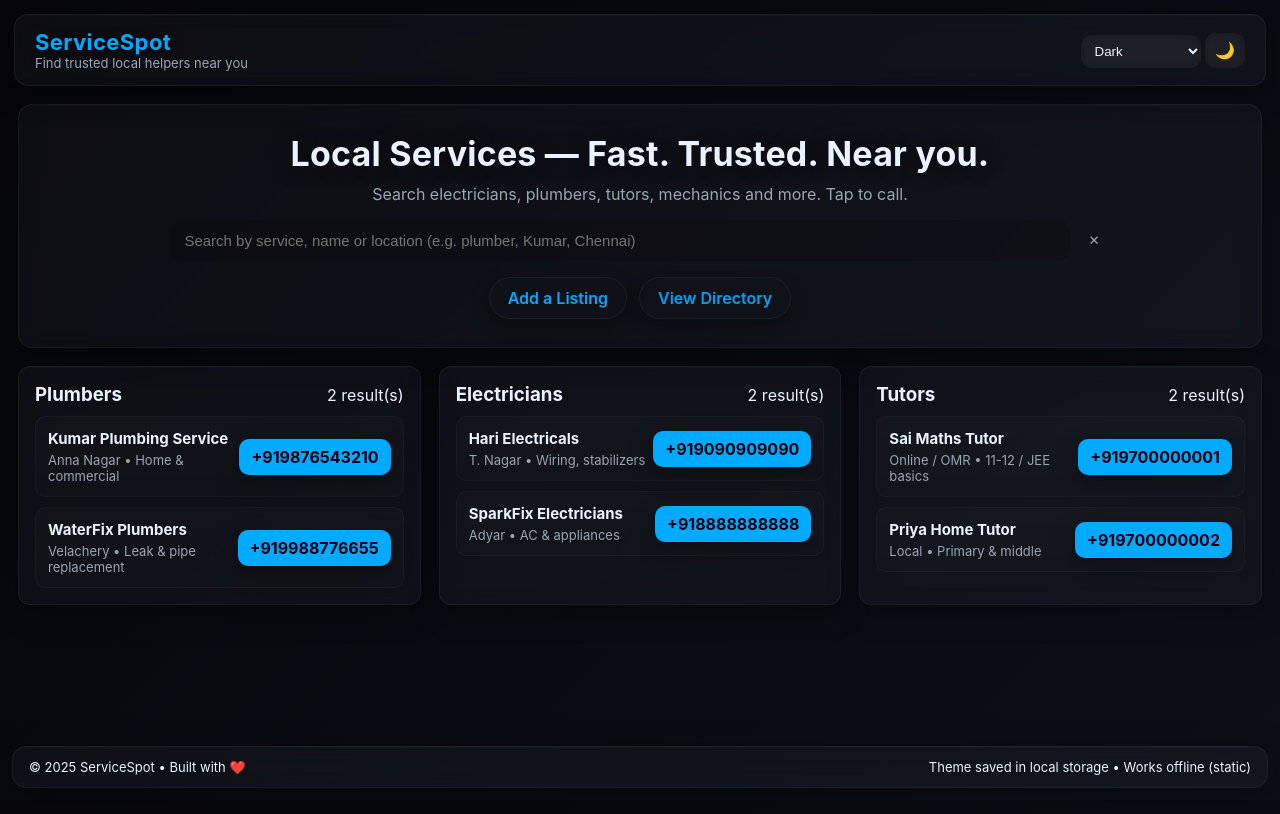
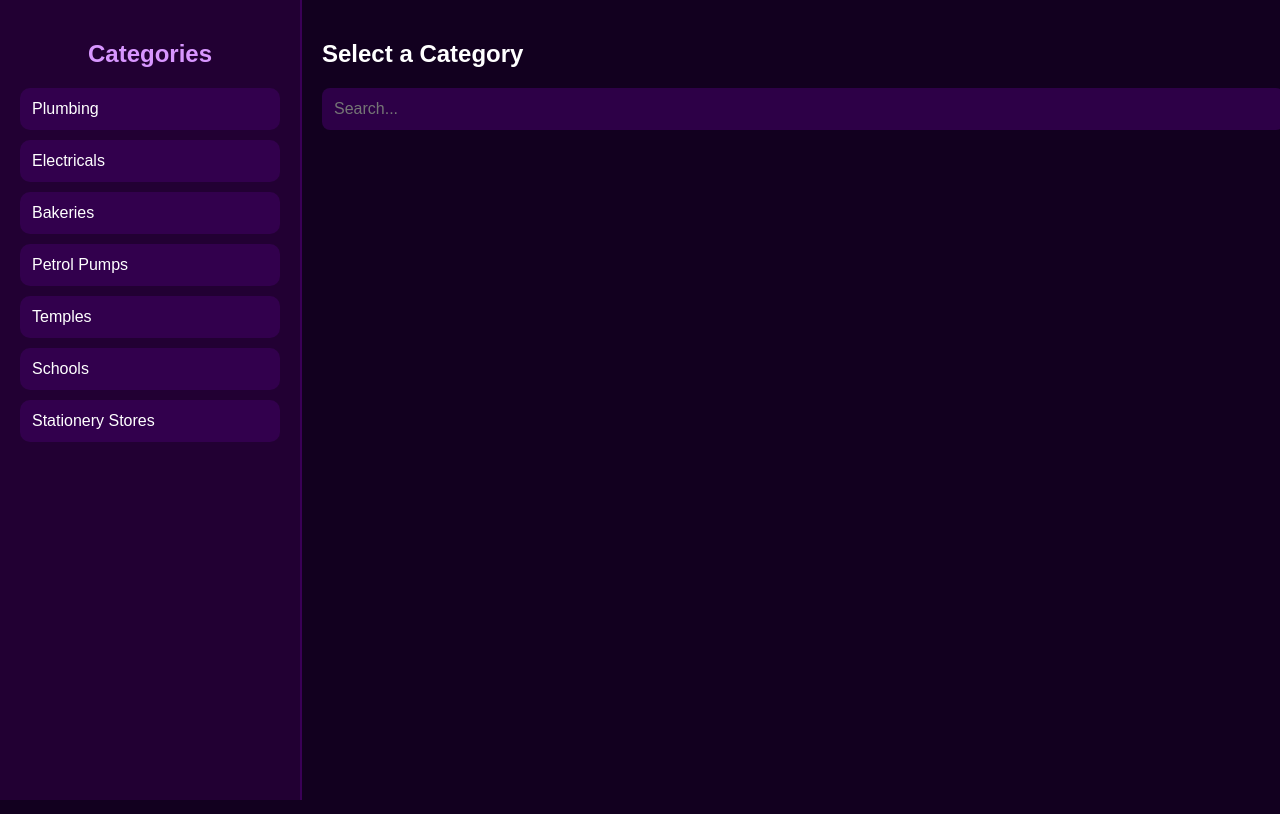
Before and after one commit to snithishkumar28092006-hash/local-services-directory, a plain HTML site: page index.html in a window 1280 px wide. Drawn offline with Linux system fonts and the light colour scheme.

Commit message:
Revamp index.html for local services directory
Updated the HTML structure and styles for the local services directory. Enhanced the layout with a sidebar for categories and improved the overall design.

```diff
--- a/index.html
+++ b/index.html
@@ -1,60 +1,229 @@
 <!DOCTYPE html>
 <html lang="en">
 <head>
-  <meta charset="utf-8" />
-  <meta name="viewport" content="width=device-width,initial-scale=1" />
-  <title>Local Services Directory</title>
-  <link rel="stylesheet" href="style.css" />
+<meta charset="UTF-8">
+<meta name="viewport" content="width=device-width, initial-scale=1.0">
+<title>Local Directory</title>
+
+<style>
+    body {
+        margin: 0;
+        font-family: Arial, sans-serif;
+        background: #12001f;
+        color: white;
+    }
+
+    .container {
+        display: flex;
+        height: 100vh;
+    }
+
+    /* Sidebar */
+    .sidebar {
+        width: 260px;
+        background: #220033;
+        padding: 20px;
+        overflow-y: auto;
+        border-right: 2px solid #3a0057;
+    }
+
+    .sidebar h2 {
+        text-align: center;
+        color: #d896ff;
+    }
+
+    .category {
+        padding: 12px;
+        background: #32004d;
+        border-radius: 10px;
+        margin-bottom: 10px;
+        cursor: pointer;
+        transition: 0.3s;
+    }
+
+    .category:hover {
+        background: #5e0096;
+    }
+
+    /* Main Content */
+    .main {
+        flex: 1;
+        padding: 20px;
+        overflow-y: auto;
+    }
+
+    .search-box input {
+        width: 100%;
+        padding: 12px;
+        border-radius: 8px;
+        border: none;
+        outline: none;
+        font-size: 16px;
+        background: #2d0047;
+        color: white;
+    }
+
+    .item-card {
+        background: #2d0047;
+        padding: 15px;
+        border-radius: 12px;
+        margin: 10px 0;
+        border: 1px solid #5e0096;
+    }
+
+    .item-card:hover {
+        background: #43006b;
+    }
+</style>
+
 </head>
 <body>
-  <header class="site-header glass">
-    <div class="left">
-      <h1 class="logo">ServiceSpot</h1>
-      <p class="tag">Find trusted local helpers near you</p>
+
+<div class="container">
+
+    <!-- Sidebar -->
+    <div class="sidebar">
+        <h2>Categories</h2>
+        <div class="category" onclick="loadCategory('plumbing')">Plumbing</div>
+        <div class="category" onclick="loadCategory('electricals')">Electricals</div>
+        <div class="category" onclick="loadCategory('bakeries')">Bakeries</div>
+        <div class="category" onclick="loadCategory('petrol')">Petrol Pumps</div>
+        <div class="category" onclick="loadCategory('temples')">Temples</div>
+        <div class="category" onclick="loadCategory('schools')">Schools</div>
+        <div class="category" onclick="loadCategory('stationery')">Stationery Stores</div>
     </div>
 
-    <div class="right controls">
-      <div class="theme-controls">
-        <select id="themeSelector" aria-label="Choose theme">
-          <option value="light">Light</option>
-          <option value="dark" selected>Dark</option>
-          <option value="purple">Purple</option>
-          <option value="green">Green</option>
-        </select>
+    <!-- Main Content -->
+    <div class="main">
+        <h2 id="title">Select a Category</h2>
 
-        <button id="modeToggle" title="Toggle light / dark">🌙</button>
-      </div>
-    </div>
-  </header>
-
-  <main>
-    <section class="hero glass">
-      <div class="hero-inner">
-        <h2>Local Services — Fast. Trusted. Near you.</h2>
-        <p>Search electricians, plumbers, tutors, mechanics and more. Tap to call.</p>
-
-        <div class="search-row">
-          <input id="searchBox" type="search" placeholder="Search by service, name or location (e.g. plumber, Kumar, Chennai)" />
-          <button id="clearSearch" title="Clear search">✕</button>
+        <div class="search-box">
+            <input type="text" id="search" placeholder="Search..." onkeyup="searchItems()">
         </div>
 
-        <div class="quick-links">
-          <a class="neon-btn" id="addListing" href="#" target="_blank">Add a Listing</a>
-          <a class="neon-btn ghost" id="viewAll" href="#directory">View Directory</a>
-        </div>
-      </div>
-    </section>
+        <div id="items"></div>
+    </div>
 
-    <section id="directory" class="directory">
-      <div id="categoryContainer" class="category-container"></div>
-    </section>
-  </main>
+</div>
 
-  <footer class="site-footer glass">
-    <div>© <span id="year"></span> ServiceSpot • Built with ❤️</div>
-    <div class="footer-links">Theme saved in local storage • Works offline (static)</div>
-  </footer>
 
-  <script src="script.js"></script>
+<script>
+const data = {
+    plumbing: [
+        "Royal Plumbing Works", "Perfect Pipe Fittings", "A1 Plumbing Mart",
+        "Metro Plumbing Services", "HydroFix Plumbing", "AquaLine Repairs",
+        "BlueDrop Plumbers", "LeakStop Solutions", "PipeMaster Agency",
+        "FlowRight Plumbing", "WaterPro Experts", "Sanjay Plumbing Store",
+        "UltraFix Plumbers", "Prime Pipeline Services", "RapidFix Plumbing",
+        "Modern Pipe House", "AquaTech Works", "CityLine Plumbers",
+        "PipePoint Traders", "SuperFlow Repairs", "Star Plumbing Agency",
+        "SilverPipe Works", "CleanFlow Fixers", "PipeForce Services",
+        "WaterMax Plumbing", "PipeZone Store", "TurboFlow Repairs",
+        "Reliable Plumbing Hub", "TrueFix Pipes", "PlumbCare Solutions",
+        "Rainbow Plumbing", "ProLine Plumbers", "QuickPipe Repairs",
+        "AquaServ Services", "DeepFlow Plumbing", "RoyalLine Pipes",
+        "SwiftFix Plumbing", "PipeWorld Traders", "MetroLine Services",
+        "GoldenTap Plumbing", "RapidDrop Works", "Omega Pipe House",
+        "PrimeFix Plumbing", "LineMaster Repairs", "WaterPlus Plumbers",
+        "LeakLess Solutions", "TopLine Plumbing"
+    ],
+
+    electricals: [
+        "City Electricals", "Spark Power House", "VoltFix Electricals",
+        "PowerPro Agencies", "Star Light Electricals", "GlowTech Traders",
+        "MegaVolt Store", "BrightPower Solutions", "ElectroFix Works",
+        "PowerWave Services", "LightMax Traders", "ShineStar Electricals",
+        "Royal Electric House", "CityGlow Store", "HiVolt Electric Mart",
+        "ChargeUp Electricals", "SparkLight Works", "Modern Electric Zone",
+        "PrimePower Traders", "Electra World", "MetroVolt Electricals",
+        "ProLight Power", "TrueVolt Services", "RapidShock Repairs",
+        "StarBeam Electricals", "PowerLine Fixers", "GlowHub Store",
+        "ElectroWave Mart", "SilverSpark Power", "BrightLine Electricals",
+        "UltraVolt Services", "Fusion Electric House", "ThunderFix Works",
+        "LightWorld Traders", "SkyVolt Electricals", "HighBeam Power",
+        "OmegaGlow Traders", "ElectroMaster Shop", "SunVolt Electricals"
+    ],
+
+    bakeries: [
+        "SweetTreat Bakery", "GoldenCrust Bakes", "CakeLand Bakers",
+        "FreshBake House", "Royal Oven", "SoftBite Bakery",
+        "CreamyCakes Center", "BakeWorld", "BreadHeaven",
+        "SugarBerry Bakers", "DreamCakes", "DailyBread Store",
+        "HappyBites Bakery", "ChocolateCrust House", "SweetOven Bakery",
+        "BlueBerry Cakes", "FreshLoaf Store", "ButterMelt Bakery",
+        "CakeSpot", "YummyCrust Bakes", "FreshBite House",
+        "CreamBell Bakers", "MagicBake", "BreadBox Store",
+        "BakeMagic House", "OvenKing Bakers", "CakeCorner",
+        "SoftLoaf Bakery", "RoyalPastry House", "DailyCake Store"
+    ],
+
+    petrol: [
+        "Indian Oil Petrol Pump", "HP Petrol Pump", "BPCL Fuel Station",
+        "Essar Petrol Pump", "Reliance Petrol Station", "Shell Fuel Center",
+        "EcoFuel Pump", "CityFuel Station", "Metro Petroleum",
+        "Highway Fuel Plaza", "RoyalFuel Point", "SafeRide Petrol Pump",
+        "QuickFill Station", "TurboFuel Outlet", "FreshFuel Center",
+        "Prime Petrol Pump", "UltraFuel Services", "AutoLine Fuel Station"
+    ],
+
+    temples: [
+        "Ganesha Temple", "Murugan Temple", "Shiva Temple",
+        "Amman Kovil", "Ranganathar Temple", "Vishnu Temple",
+        "Hanuman Temple", "Ayyappa Swamy Temple", "Kaliamman Temple",
+        "Perumal Temple", "Vinayagar Kovil", "Marriamman Temple",
+        "Sri Krishna Temple", "Lakshmi Narayana Temple",
+        "Balamurugan Temple", "Sai Baba Temple", "Navagraha Temple",
+        "Iskcon Temple", "Sivan Koil", "Karuppasamy Temple"
+    ],
+
+    schools: [
+        "Govt Higher Secondary School", "Vivekananda Matric School",
+        "Kendriya Vidyalaya", "Bharathi Vidyalaya", "GreenField School",
+        "St. Joseph School", "Modern Senior Secondary School",
+        "National Public School", "Oxford English School",
+        "Sunrise Academy", "City Central School",
+        "Royal International School", "Little Flower School",
+        "Holy Angels School", "Rainbow Matric School",
+        "Saraswathi Vidyalaya", "St. Xavier School",
+        "Global Wisdom School", "NewLife Educational Institute"
+    ],
+
+    stationery: [
+        "City Stationery Store", "Royal Pen House", "PaperWorld",
+        "Notebook Center", "OfficeSupplies Hub", "Kids Stationery Mart",
+        "PrimeBooks Store", "Classic Pen Shop", "StudyLine Traders",
+        "SmartNote Store", "EduBox House", "Metro Stationery",
+        "PencilPoint Shop", "SharpWrite Store", "PaperCart",
+        "BookMaster Traders", "SchoolNeeds Center", "WriteWell Store"
+    ]
+};
+
+
+function loadCategory(category) {
+    const itemsDiv = document.getElementById("items");
+    const title = document.getElementById("title");
+    const search = document.getElementById("search");
+
+    search.value = ""; // reset search
+    title.innerText = category.toUpperCase();
+
+    itemsDiv.innerHTML = "";
+
+    data[category].forEach(item => {
+        itemsDiv.innerHTML += `<div class='item-card'>${item}</div>`;
+    });
+}
+
+function searchItems() {
+    let value = document.getElementById("search").value.toLowerCase();
+    let cards = document.querySelectorAll(".item-card");
+
+    cards.forEach(card => {
+        card.style.display = card.innerText.toLowerCase().includes(value)
+            ? "block" : "none";
+    });
+}
+</script>
+
 </body>
 </html>
```
